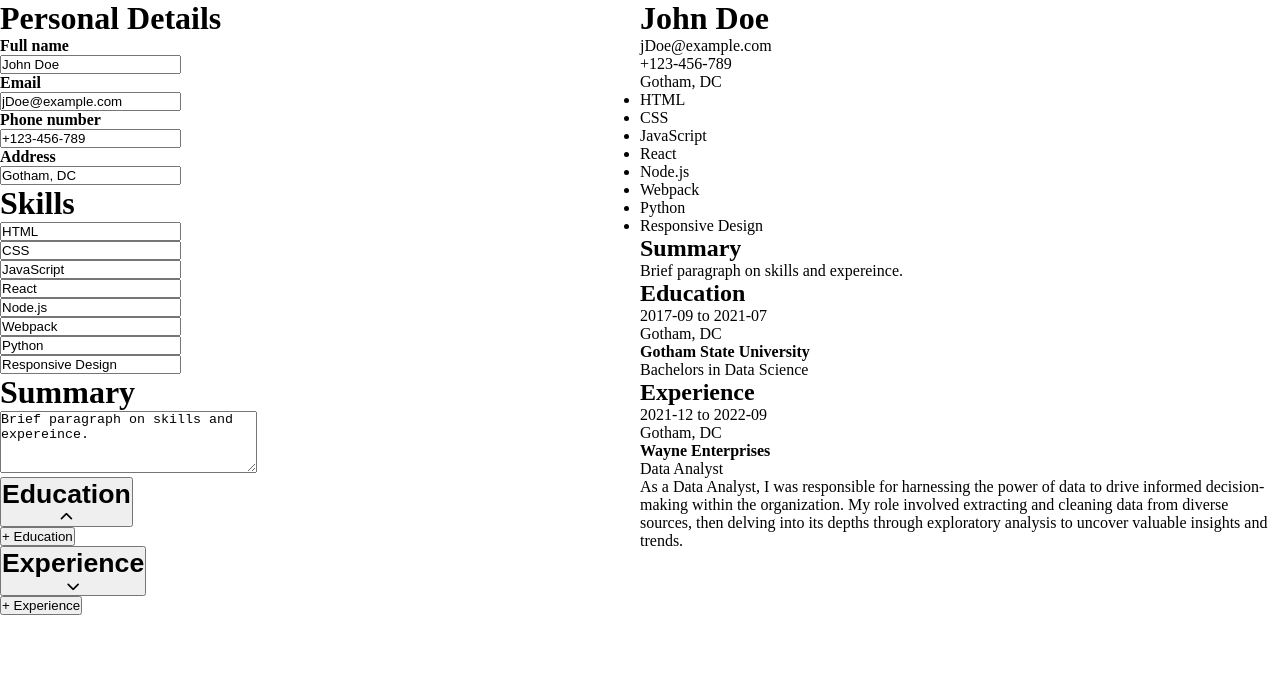
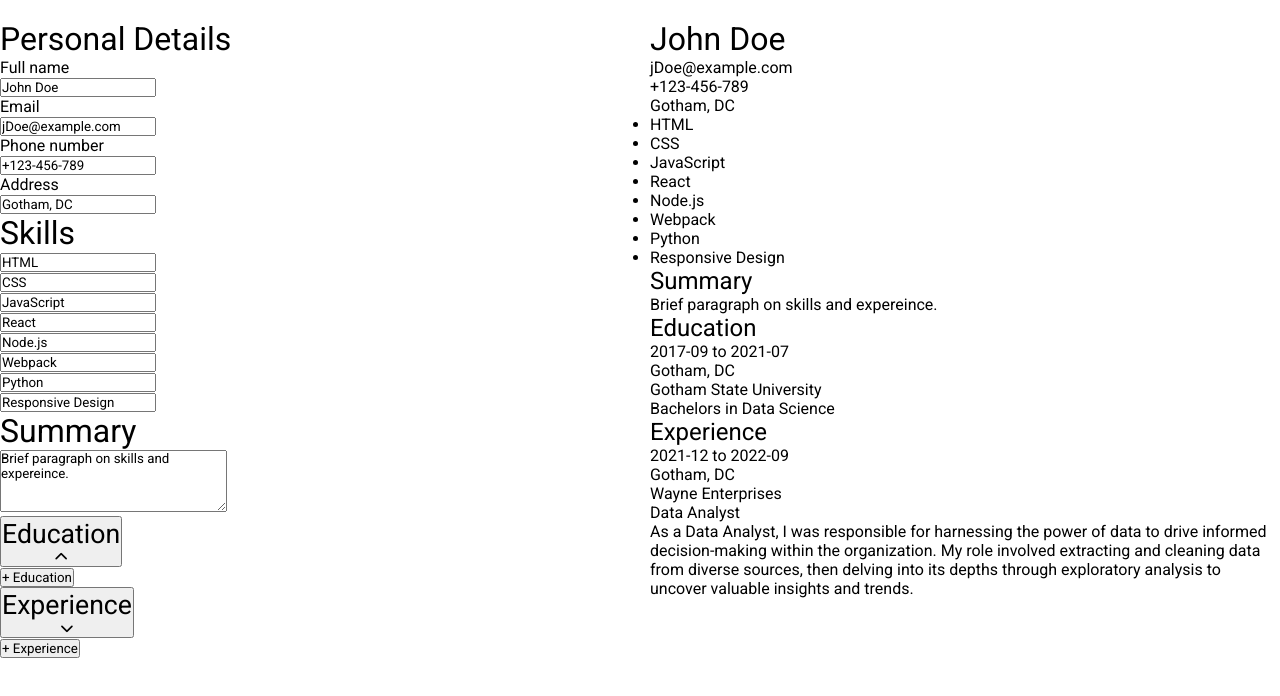
Before and after one commit to headlessNode/CV-application, a React (Vite) app: page / in a window 1280 px wide. Shown: the top 696 px of the page. Built offline with nearby package versions, Linux system fonts and the light colour scheme.

Commit message:
Change font & add gap

```diff
--- a/index.html
+++ b/index.html
@@ -11,6 +11,12 @@
             crossorigin="anonymous"
             referrerpolicy="no-referrer"
         />
+        <link rel="preconnect" href="https://fonts.googleapis.com" />
+        <link rel="preconnect" href="https://fonts.gstatic.com" crossorigin />
+        <link
+            href="https://fonts.googleapis.com/css2?family=Roboto:ital,wght@0,100;0,300;0,400;0,500;0,700;0,900;1,100;1,300;1,400;1,500;1,700;1,900&display=swap"
+            rel="stylesheet"
+        />
         <title>Vite + React</title>
     </head>
     <body>
--- a/src/App.css
+++ b/src/App.css
@@ -1,8 +1,13 @@
 .main-grid {
+    max-width: 1280px;
+    min-width: 750px;
     display: grid;
     grid-template-columns: 1fr 1fr;
-    max-width: 1280px;
-    min-width: 750px;
+    gap: 20px;
+}
+
+.main-grid .cv {
+    min-height: 100vh;
 }
 
 .main-grid .education .education-form {
--- a/src/index.css
+++ b/src/index.css
@@ -2,4 +2,13 @@
     padding: 0;
     margin: 0;
     box-sizing: border-box;
+    font-family: 'Roboto', sans-serif;
+    font-weight: 400;
+    font-style: normal;
 }
+.wrapper {
+    padding-top: 20px;
+    display: flex;
+    justify-content: center;
+    align-items: center;
+}
```
